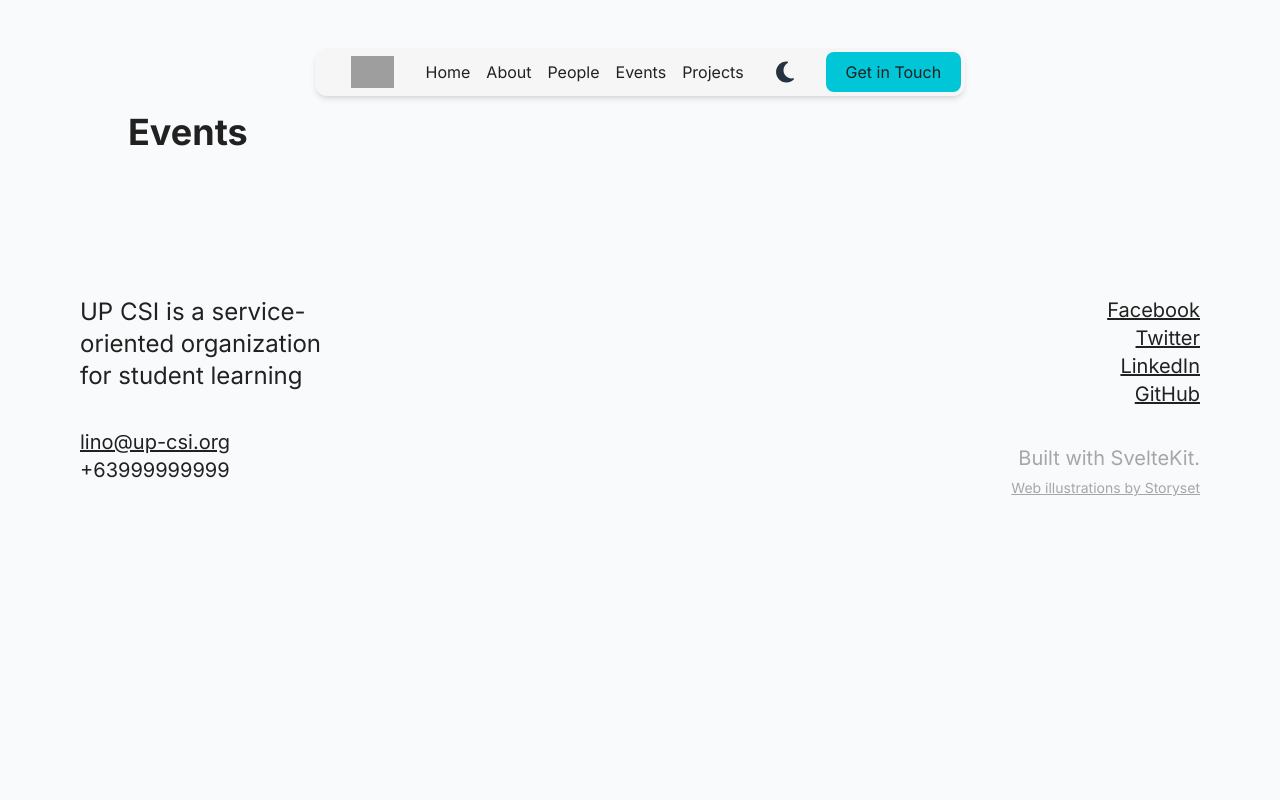
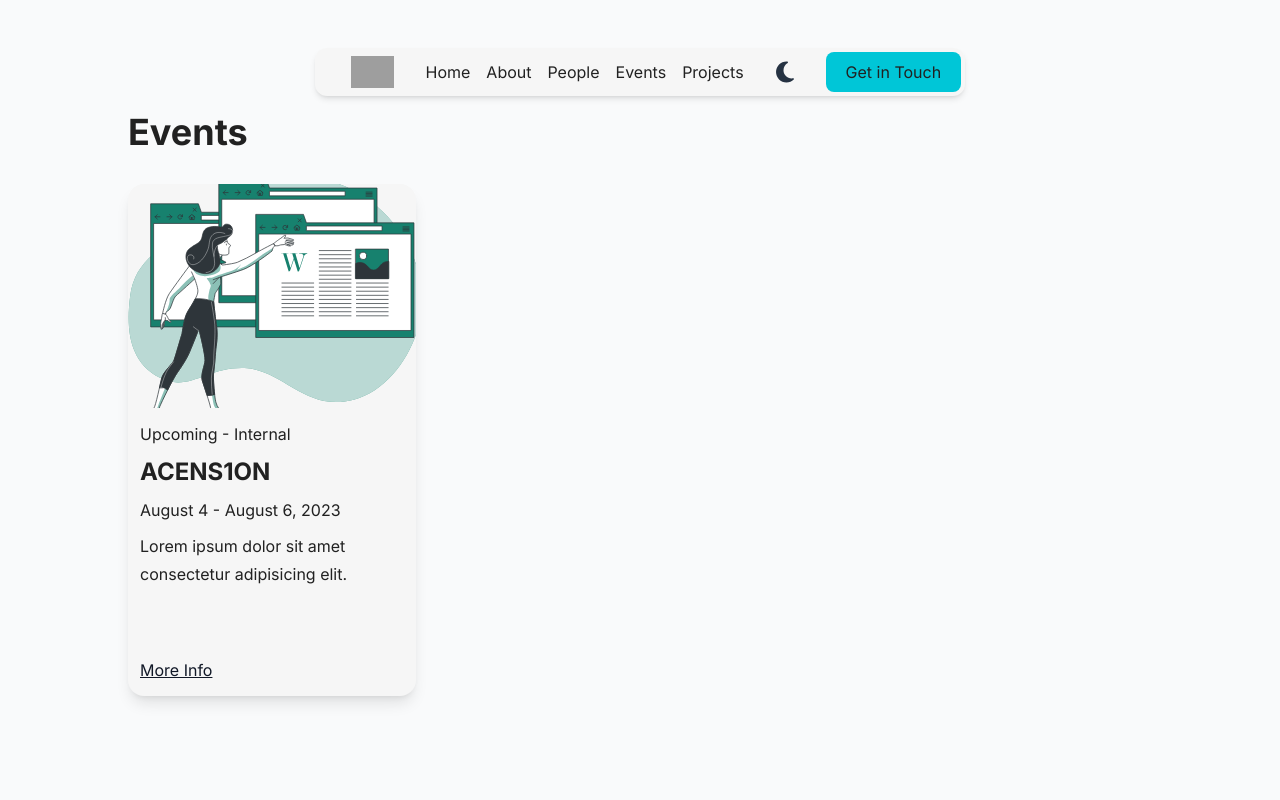
Before and after one commit to up-csi/up-csi.github.io, a SvelteKit app: page /events in a window 1280 px wide. Shown: the top 800 px of the page. Built offline with nearby package versions, Linux system fonts and the light colour scheme; grey boxes are pictures that could not be loaded.

Commit message:
feat: add EventCard component

```diff
--- a/src/routes/events/+page.svelte
+++ b/src/routes/events/+page.svelte
@@ -1,3 +1,18 @@
+<script>
+    import EventCard from "./EventCard.svelte";
+
+    import imageSrc from "$lib/cartoon-card-placeholder.svg"
+</script>
+
 <article class="prose dark:prose-invert">
     <h1>Events</h1>
+
+    <EventCard imageSrc={imageSrc} pageUrl="/events/">
+        <svelte:fragment>
+            <p class="m-0">Upcoming - Internal</p>
+            <h2 class="m-0">ACENS1ON</h2>
+            <p class="m-0">August 4 - August 6, 2023</p>
+            <p class="m-0 overflow-hidden grow">Lorem ipsum dolor sit amet consectetur adipisicing elit.</p>
+        </svelte:fragment>
+    </EventCard>
 </article>
--- /dev/null
+++ b/src/routes/events/EventCard.svelte
@@ -0,0 +1,14 @@
+<script lang='ts'>
+    import type { HTMLImgAttributes } from 'svelte/elements';
+
+    export let imageSrc: HTMLImgAttributes['src'];
+    export let pageUrl: string;
+</script>
+
+<div class="flex flex-col w-72 h-[32rem] rounded-2xl overflow-hidden shadow-lg bg-csi-neutral-50 dark:bg-csi-neutral-900">
+    <img src={imageSrc} alt="Corporate Cartoon" class="h-56 object-cover m-0"/>
+    <div class="flex flex-col gap-2 h-full justify-between overflow-hidden m-3">
+        <slot />
+        <p class="m-0"><a href={pageUrl}>More Info</a></p>
+    </div>
+</div>
--- a/tailwind.config.ts
+++ b/tailwind.config.ts
@@ -36,6 +36,7 @@ export default {
             black: '#253242',
             gray: '#A6A6A6',
             white: '#FFFFFF',
+            transparent: '#00000000',
         },
         extend: {
             typography: ({ theme }) => ({
```
